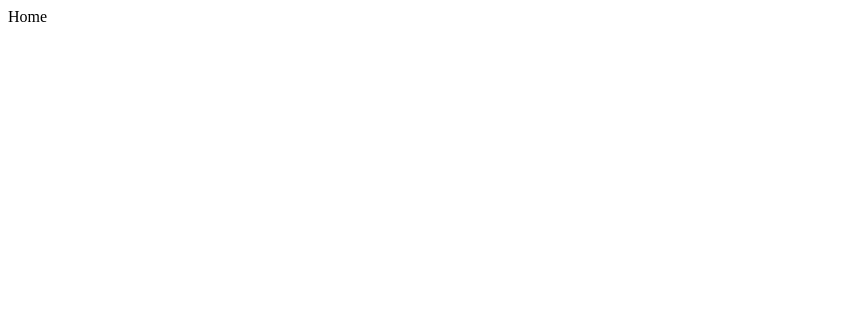
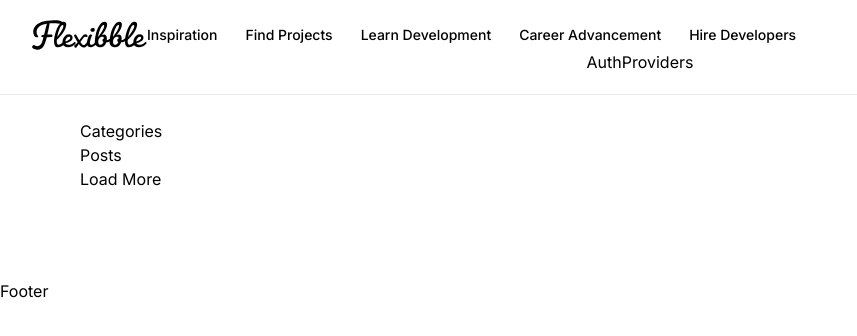
Before and after one commit to aindriu80/jsm-nextjs-flexibble-app, a Next.js app: page / in a window 1280 px wide. Shown: the top 336 px of the page, without its empty margins (0-857 px from the left). Built offline with nearby package versions, Linux system fonts and the light colour scheme.

Commit message:
Header Footer Auth Provider initial

```diff
--- a/app/layout.tsx
+++ b/app/layout.tsx
@@ -1,6 +1,9 @@
+import Navbar from '@/components/Navbar'
+import Footer from '@/components/Footer'
+import './global.css'
 export const metadata = {
   title: 'Next Flexibble App',
-  description: 'Generated by Next.js',
+  description: 'Showcase and discover remarkable developer projects',
 }
 
 export default function RootLayout({
@@ -10,7 +13,11 @@ export default function RootLayout({
 }) {
   return (
     <html lang="en">
-      <body>{children}</body>
+      <body>
+        <Navbar />
+        <main>{children}</main>
+        <Footer />
+      </body>
     </html>
   )
 }
--- a/app/page.tsx
+++ b/app/page.tsx
@@ -1,4 +1,10 @@
 const Home = () => {
-  return <div className="">Home</div>
+  return (
+    <section className="flex-start flex-col paddings mb-16">
+      <h1>Categories </h1>
+      <h1>Posts </h1>
+      <h1>Load More</h1>
+    </section>
+  )
 }
 export default Home
--- /dev/null
+++ b/components/AuthProviders.tsx
@@ -0,0 +1,9 @@
+import React from 'react'
+
+type Props = {}
+
+const AuthProviders = (props: Props) => {
+  return <div>AuthProviders</div>
+}
+
+export default AuthProviders
--- /dev/null
+++ b/components/Footer.tsx
@@ -0,0 +1,7 @@
+import React from 'react'
+
+type Props = {}
+
+export default function Footer({}: Props) {
+  return <div>Footer</div>
+}
--- /dev/null
+++ b/components/Navbar.tsx
@@ -0,0 +1,38 @@
+import Link from 'next/link'
+import React from 'react'
+import Image from 'next/image'
+import { NavLinks } from '@/constants'
+import AuthProviders from './AuthProviders'
+
+type Props = {}
+
+export default function Navbar({}: Props) {
+  const session = null
+
+  return (
+    <nav className="flex-between navbar">
+      <div className="flex-1 flexStart gap-1-">
+        <Link href="/">
+          <Image src="/logo.svg" width={115} height={43} alt="Flexible" />
+        </Link>
+        <ul className="xl:flex hidden text-small gap-7">
+          {NavLinks.map((link) => (
+            <Link href={link.href} key={link.key}>
+              {link.text}
+            </Link>
+          ))}
+        </ul>
+      </div>
+      <div className="flexCenter gap-4">
+        {session ? (
+          <>
+            User Photo
+            <Link href="/create-project">Share Work</Link>
+          </>
+        ) : (
+          <AuthProviders />
+        )}
+      </div>
+    </nav>
+  )
+}
--- /dev/null
+++ b/constants/index.ts
@@ -0,0 +1,94 @@
+export const NavLinks = [
+  { href: '/', key: 'Inspiration', text: 'Inspiration' },
+  { href: '/', key: 'Find Projects', text: 'Find Projects' },
+  { href: '/', key: 'Learn Development', text: 'Learn Development' },
+  { href: '/', key: 'Career Advancement', text: 'Career Advancement' },
+  { href: '/', key: 'Hire Developers', text: 'Hire Developers' },
+]
+
+export const categoryFilters = [
+  'Frontend',
+  'Backend',
+  'Full-Stack',
+  'Mobile',
+  'UI/UX',
+  'Game Dev',
+  'DevOps',
+  'Data Science',
+  'Machine Learning',
+  'Cybersecurity',
+  'Blockchain',
+  'E-commerce',
+  'Chatbots',
+]
+
+export const footerLinks = [
+  {
+    title: 'For developers',
+    links: [
+      'Go Pro!',
+      'Explore development work',
+      'Development blog',
+      'Code podcast',
+      'Open-source projects',
+      'Refer a Friend',
+      'Code of conduct',
+    ],
+  },
+  {
+    title: 'Hire developers',
+    links: [
+      'Post a job opening',
+      'Post a freelance project',
+      'Search for developers',
+    ],
+  },
+  {
+    title: 'Brands',
+    links: ['Advertise with us'],
+  },
+  {
+    title: 'Company',
+    links: [
+      'About',
+      'Careers',
+      'Support',
+      'Media kit',
+      'Testimonials',
+      'API',
+      'Terms of service',
+      'Privacy policy',
+      'Cookie policy',
+    ],
+  },
+  {
+    title: 'Directories',
+    links: [
+      'Development jobs',
+      'Developers for hire',
+      'Freelance developers for hire',
+      'Tags',
+      'Places',
+    ],
+  },
+  {
+    title: 'Development assets',
+    links: [
+      'Code Marketplace',
+      'GitHub Marketplace',
+      'NPM Registry',
+      'Packagephobia',
+    ],
+  },
+  {
+    title: 'Development Resources',
+    links: [
+      'Freelancing',
+      'Development Hiring',
+      'Development Portfolio',
+      'Development Education',
+      'Creative Process',
+      'Development Industry Trends',
+    ],
+  },
+]
```
